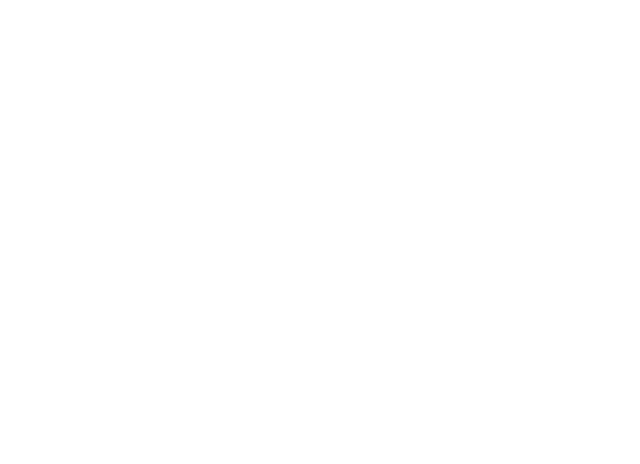
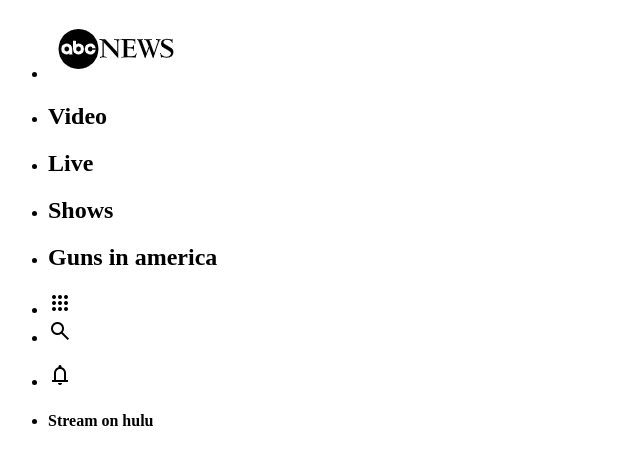
Before and after one commit to Raphael-Aldaz/WebProject, a plain HTML site: page index.html in a window 1280 px wide. Shown: the whole page, without its empty margins (0-640 px from the left). Drawn offline with nearby package versions, Linux system fonts and the light colour scheme.

Commit message:
Creat menu top bar

```diff
--- a/index.html
+++ b/index.html
@@ -1,12 +1,69 @@
 <!DOCTYPE html>
-<html lang="en">
+<html lang="fr">
 <head>
     <meta charset="UTF-8">
     <meta http-equiv="X-UA-Compatible" content="IE=edge">
     <meta name="viewport" content="width=device-width, initial-scale=1.0">
+
+    <link href="./style/style.css" rel="stylesheet" >
+    <link rel="stylesheet" href="https://fonts.googleapis.com/css2?family=Material+Symbols+Outlined:opsz,wght,FILL,GRAD@48,400,0,0" />
     <title>Document</title>
 </head>
 <body>
+    <header>
+    <div class="menu__top">
+        <div class="menu__top__left">
+            <ul>
+                <li>
+                    <img srcset="./assets/img/logo.png" alt="logo"/>
+                </li>
+                <li>
+                    <h2>
+                    Video
+                    </h2>
+                </li>
+                <li>
+                    <h2>
+                    Live
+                    </h2>
+                </li>
+                <li>
+                    <h2>
+                    Shows
+                    </h2>
+                </li>
+                <li>
+                    <h2 >
+                    Guns in america
+                    </h2>
+                </li>
+                <li>
+                    <span class="material-symbols-outlined">
+                    apps
+                    </span>
+                </li>
+                <li>
+                    <span class="material-symbols-outlined">
+                    search
+                    </span>
+                </li>
+            </ul>
+        </div>
+        <div class="menu__top__right">
+            <ul>
+                <li><span class="material-symbols-outlined">
+                    notifications
+                    </span></li>
+                <li>
+                    <h4>Stream on hulu </h4>
+                </li>
+            </ul>
+        </div>
 
+    </div>
+       <div class="menu__bottom">
+
+       </div>
+    </header>
 </body>
 </html>
--- /dev/null
+++ b/style/reset.css
@@ -0,0 +1,49 @@
+/* http://meyerweb.com/eric/tools/css/reset/
+   v2.0 | 20110126
+   License: none (public domain)
+*/
+
+html, body, div, span, applet, object, iframe,
+h1, h2, h3, h4, h5, h6, p, blockquote, pre,
+a, abbr, acronym, address, big, cite, code,
+del, dfn, em, img, ins, kbd, q, s, samp,
+small, strike, strong, sub, sup, tt, var,
+b, u, i, center,
+dl, dt, dd, ol, ul, li,
+fieldset, form, label, legend,
+table, caption, tbody, tfoot, thead, tr, th, td,
+article, aside, canvas, details, embed,
+figure, figcaption, footer, header, hgroup,
+menu, nav, output, ruby, section, summary,
+time, mark, audio, video {
+	margin: 0;
+	padding: 0;
+	border: 0;
+	font-size: 100%;
+	font: inherit;
+	vertical-align: baseline;
+    color: red;
+}
+/* HTML5 display-role reset for older browsers */
+article, aside, details, figcaption, figure,
+footer, header, hgroup, menu, nav, section {
+	display: block;
+}
+body {
+	line-height: 1;
+}
+ol, ul {
+	list-style: none;
+}
+blockquote, q {
+	quotes: none;
+}
+blockquote:before, blockquote:after,
+q:before, q:after {
+	content: '';
+	content: none;
+}
+table {
+	border-collapse: collapse;
+	border-spacing: 0;
+}
--- /dev/null
+++ b/style/style.css
@@ -0,0 +1,4 @@
+#test{
+    color: green;
+    font-size: 35px;
+}
```
Also changed, not shown: assets/img/logo.png (added).
